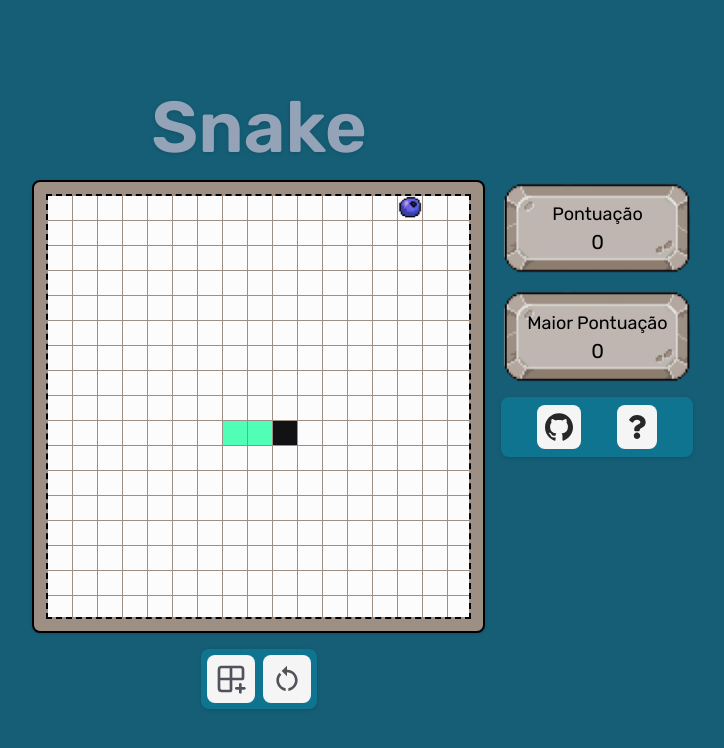
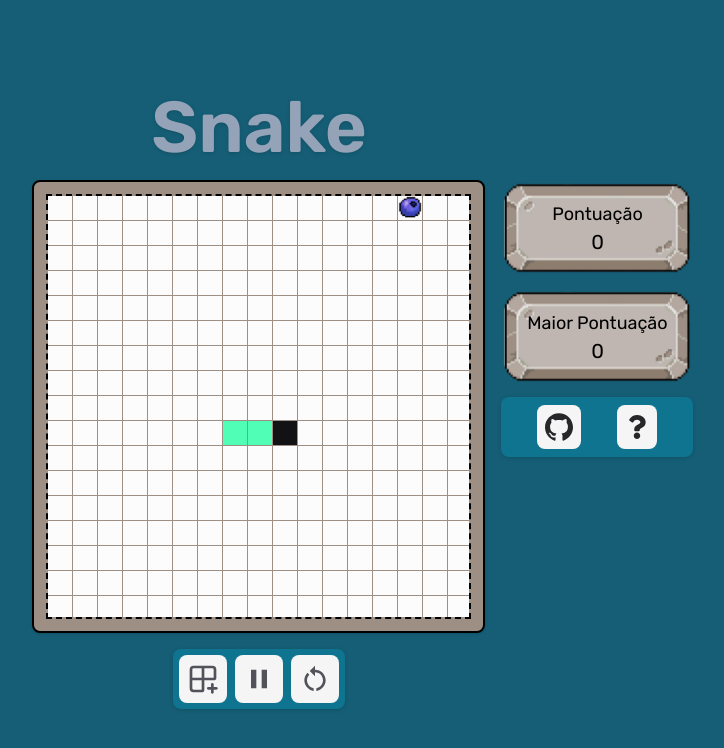
Before and after one commit to orochaa/snake, a React (Vite) app: page / in a window 1280 px wide. Shown: the top 748 px of the page, without its empty margins (381-1105 px from the left). Built offline with nearby package versions, Linux system fonts and the light colour scheme.

Commit message:
feat: add pause

```diff
--- a/src/app.tsx
+++ b/src/app.tsx
@@ -2,7 +2,7 @@ import { useCallback, useEffect, useState } from 'react'
 import { FaQuestion } from 'react-icons/fa'
 import { ImGithub } from 'react-icons/im'
 import { LuGrid2X2Plus } from 'react-icons/lu'
-import { MdRestartAlt } from 'react-icons/md'
+import { MdPause, MdPlayArrow, MdRestartAlt } from 'react-icons/md'
 import { Cell } from './components/cell'
 import { Modal, useModal } from './components/modal'
 import {
@@ -27,6 +27,8 @@ export function App(): React.JSX.Element {
   const [direction, setDirection] = useState<Direction>()
   const [score, setScore] = useState<number>(0)
   const [bestScore, setBestScore] = useState<number>(0)
+
+  const [pause, setPause] = useState<boolean>(false)
   const [lost, setLost] = useState<boolean>(false)
 
   const selectSizeModal = useModal()
@@ -51,6 +53,10 @@ export function App(): React.JSX.Element {
     lostModal.current?.closeModal()
   }, [lostModal, tableSize])
 
+  const handleTogglePause = useCallback(() => {
+    setPause(pause => !pause)
+  }, [])
+
   const handleOpenHowToPlayModal = useCallback(() => {
     howToPlayModal.current?.openModal()
   }, [howToPlayModal])
@@ -60,7 +66,7 @@ export function App(): React.JSX.Element {
   }, [howToPlayModal])
 
   useEffect(() => {
-    if (!direction || lost) {
+    if (!direction || pause || lost) {
       return
     }
 
@@ -206,7 +212,7 @@ export function App(): React.JSX.Element {
       clearInterval(intervalId)
     }
     // eslint-disable-next-line react-hooks/exhaustive-deps
-  }, [direction, fruit])
+  }, [direction, fruit, lost, pause])
 
   useEffect(() => {
     const handleDirection = (e: KeyboardEvent): void => {
@@ -217,6 +223,7 @@ export function App(): React.JSX.Element {
           setDirection(direction =>
             direction === 'bottom' ? direction : 'top'
           )
+          setPause(false)
           break
         case 'ArrowDown':
         case 's':
@@ -224,6 +231,7 @@ export function App(): React.JSX.Element {
           setDirection(direction =>
             direction === 'top' ? direction : 'bottom'
           )
+          setPause(false)
           break
         case 'ArrowLeft':
         case 'a':
@@ -231,6 +239,7 @@ export function App(): React.JSX.Element {
           setDirection(direction =>
             !direction || direction === 'right' ? direction : 'left'
           )
+          setPause(false)
           break
         case 'ArrowRight':
         case 'd':
@@ -238,6 +247,12 @@ export function App(): React.JSX.Element {
           setDirection(direction =>
             direction === 'left' ? direction : 'right'
           )
+          setPause(false)
+          break
+        case 'Escape':
+        case ' ':
+          e.preventDefault()
+          handleTogglePause()
           break
       }
     }
@@ -247,7 +262,7 @@ export function App(): React.JSX.Element {
     return (): void => {
       document.removeEventListener('keydown', handleDirection)
     }
-  }, [])
+  }, [handleTogglePause])
 
   useEffect(() => {
     const savedBestScore = localStorage.getItem('best-snake-score')
@@ -323,6 +338,15 @@ export function App(): React.JSX.Element {
               {snake.map((cell, i) => (
                 <Cell key={cell.id} {...cell} zIndex={snake.length - i} />
               ))}
+
+              {!!pause && (
+                <div
+                  className="absolute inset-0 z-10 flex items-center justify-center bg-black/20"
+                  style={{ width: 25 * tableSize, height: 25 * tableSize }}
+                >
+                  <MdPause className="size-24 text-cyan-500" />
+                </div>
+              )}
             </div>
           </div>
 
@@ -334,6 +358,14 @@ export function App(): React.JSX.Element {
               onClick={handleOpenSelectSizeModal}
             >
               <LuGrid2X2Plus size={32} />
+            </button>
+            <button
+              type="button"
+              title={`${pause ? 'Retomar' : 'Pausar'} jogo`}
+              className="rounded-lg bg-neutral-100 p-2 text-zinc-600 hover:bg-neutral-200"
+              onClick={handleTogglePause}
+            >
+              {pause ? <MdPlayArrow size={32} /> : <MdPause size={32} />}
             </button>
             <button
               type="button"
```
